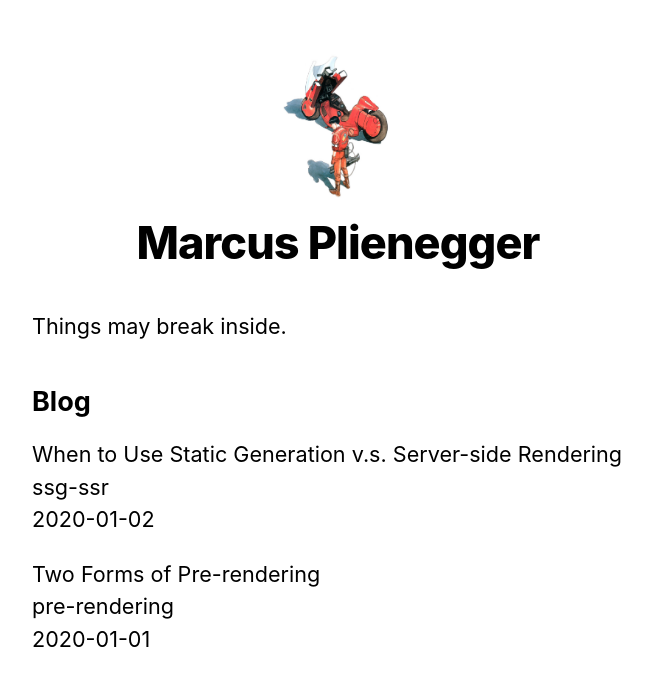
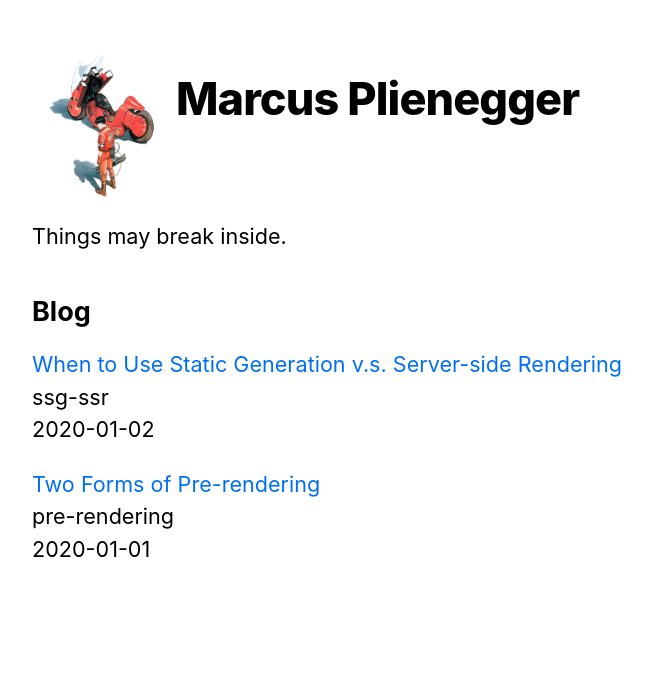
Before and after one commit to futureproofd/nextjs-playground, a Next.js app: page / in a window 1280 px wide. Shown: the top 686 px of the page, without its empty margins (302-954 px from the left). Built offline with nearby package versions, Linux system fonts and the light colour scheme.

Commit message:
Added typescript support

```diff
--- a/components/layout.module.css
+++ b/components/layout.module.css
@@ -6,8 +6,8 @@
 
 .header {
   display: flex;
-  flex-direction: column;
-  align-items: center;
+  flex-direction: row;
+  align-items: flex-start;
 }
 
 .backToHome {
--- a/package.json
+++ b/package.json
@@ -15,5 +15,10 @@
     "react-dom": "17.0.1",
     "remark": "^13.0.0",
     "remark-html": "^13.0.1"
+  },
+  "devDependencies": {
+    "@types/node": "^14.14.41",
+    "@types/react": "^17.0.3",
+    "typescript": "^4.2.4"
   }
 }
--- a/pages/_app.js
+++ /dev/null
@@ -1,5 +0,0 @@
-import "../styles/global.css";
-
-export default function App({ Component, pageProps }) {
-  return <Component {...pageProps} />;
-}
--- /dev/null
+++ b/pages/_app.tsx
@@ -0,0 +1,6 @@
+import { AppProps } from "next/dist/next-server/lib/router/router";
+import "../styles/global.css";
+
+export default function App({ Component, pageProps }: AppProps) {
+  return <Component {...pageProps} />;
+}
--- a/pages/api/hello.js
+++ b/pages/api/hello.ts
@@ -1,8 +1,10 @@
+import { NextApiRequest, NextApiResponse } from "next";
+
 /*
  API Routes let you create an API endpoint inside a Next.js app. You can do so by creating a
  function inside the pages/api directory that has the following format:
 */
 
-export default function handler(req, res) {
+export default function handler(req: NextApiRequest, res: NextApiResponse) {
   res.status(200).json({ text: "Hello" });
 }
--- a/pages/index.js
+++ b/pages/index.tsx
@@ -1,16 +1,18 @@
 import Head from "next/head";
+import Link from "next/link";
 import Layout, { siteTitle } from "../components/layout";
 import utilStyles from "../styles/utils.module.css";
 import { getSortedPostsData } from "../lib/posts";
+import { GetStaticProps } from "next";
 
-export async function getStaticProps() {
+export const getStaticProps: GetStaticProps = async (context) => {
   const allPostsData = getSortedPostsData();
   return {
     props: {
       allPostsData,
     },
   };
-}
+};
 /*
 Pages are associated with a route based on their file name. For example, in development:
 
@@ -31,7 +33,7 @@ export default function Home({ allPostsData }) {
         <ul className={utilStyles.list}>
           {allPostsData.map(({ id, date, title }) => (
             <li className={utilStyles.listItem} key={id}>
-              {title}
+              <Link href={`/posts/${id}`}>{title}</Link>
               <br />
               {id}
               <br />
```
Also changed, not shown: components/layout.tsx (renamed from components/layout.js, +7 -1 lines), pages/posts/[id].tsx (renamed from pages/posts/[id].js, +14 -5 lines), tsconfig.json (added, +29 -0 lines), next-env.d.ts (added).
